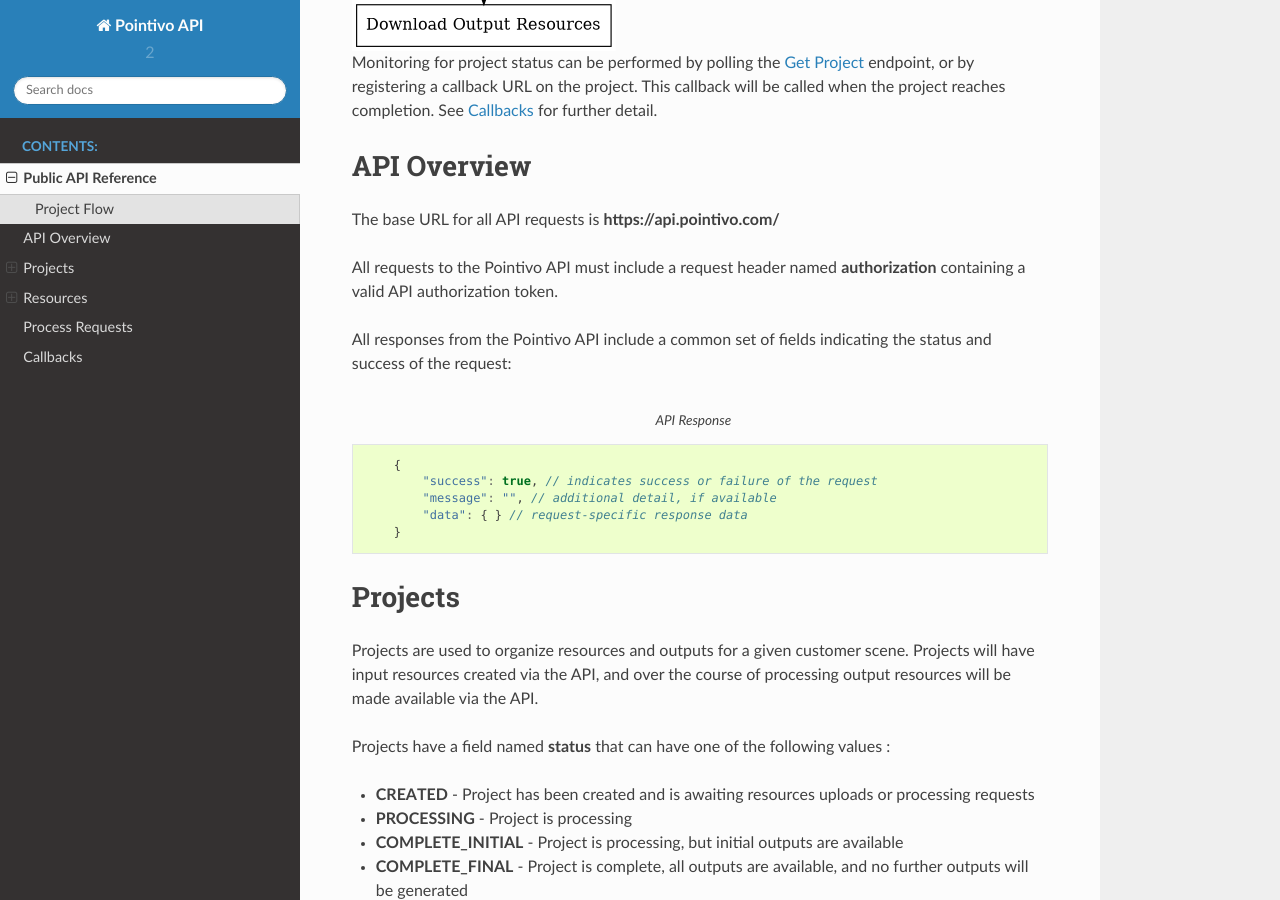
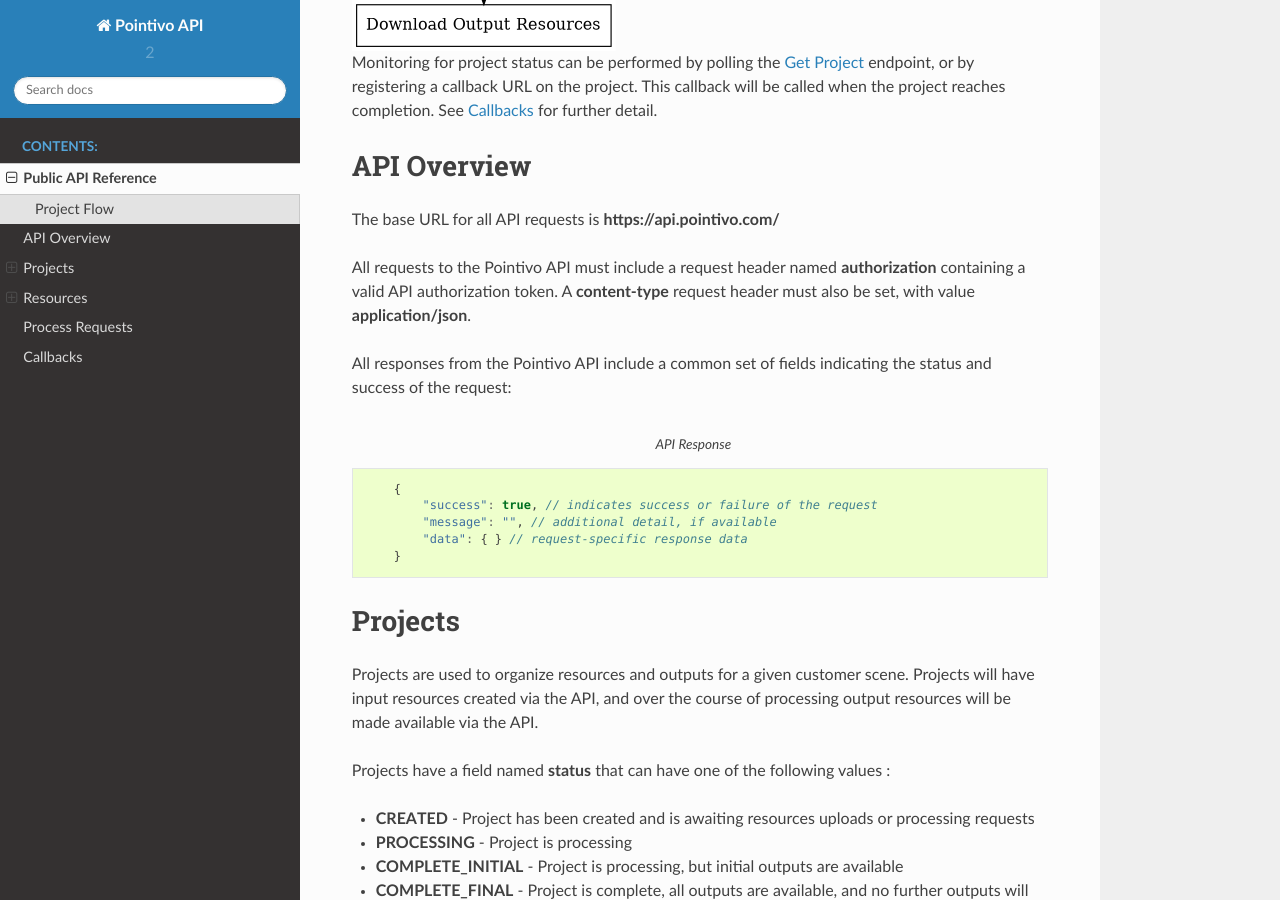
Before and after one commit to Pointivo/APIDocs, a Sphinx documentation site: the page built from docs/reference.rst, in a window 1280 px wide and 900 px high, scrolled down 597 px. Built offline with Sphinx 7.4.7 and the Read the Docs theme 2.0.0, drawn with Linux system fonts in a browser that asks for light colours; some of the changed text lies outside the part shown.

Commit message:
add content-type header

```diff
--- a/docs/reference.rst
+++ b/docs/reference.rst
@@ -38,7 +38,7 @@ API Overview
 
 The base URL for all API requests is **https://api.pointivo.com/**
 
-All requests to the Pointivo API must include a request header named **authorization** containing a valid API authorization token.
+All requests to the Pointivo API must include a request header named **authorization** containing a valid API authorization token.   A **content-type** request header must also be set, with value **application/json**.
 
 All responses from the Pointivo API include a common set of fields indicating the status and success of the request:
 
@@ -207,7 +207,7 @@ The Pointivo API handles a defined set of resource types, each given a unique id
 
 .. Point clouds are supported in ASCII and binary PLY format, and in LAS format.
 
-.. A region of interest within the point cloud can be specified by providing a **metaData.regionOfInterest** field in the resource object.   The content of this field must be a GEOJSON Polygon or MultiPolygon object :
+.. A region of interest within the point cloud can be specified by providing a **metadata.regionOfInterest** field in the resource object.   The content of this field must be a GEOJSON Polygon or MultiPolygon object :
 
 .. .. code-block:: javascript
     :caption: API Request
@@ -216,7 +216,7 @@ The Pointivo API handles a defined set of resource types, each given a unique id
 ..      "name": "Pointcloud Resource",
 ..      "description": "Description",
 ..      "type": "POINT_DENSE",
-..      "metaData": {
+..      "metadata": {
 ..        "regionOfInterest": {
 ..          "type": "Polygon",
 ..          "coordinates": [
@@ -244,7 +244,7 @@ The only required field in the create resource endpoint is **resourceType**.
             "name": "Pointcloud Resource",
             "description": "Description"
             "type": "POINT_DENSE" // Point Cloud resource type
-            "metaData": {} // optional resource metadata
+            "metadata": {} // optional resource metadata
         }
 
 The response will include the newly created resource, including its assigned id.  This resource id will be needed for all subsequent API calls which reference this resource.
@@ -261,7 +261,7 @@ The response will include the newly created resource, including its assigned id.
                 "description": "Description",
                 "type": "POINT_DENSE",
                 "flowType": "IN",
-                "metaData": {},
+                "metadata": {},
                 "status": "OK",
             },
             "uploadUrl": "https://upload.here"
@@ -294,7 +294,7 @@ This call returns all resources associated with a project.
                     "description": "",
                     "type": "POINT_DENSE",
                     "flowType": "IN",
-                    "metaData": {},
+                    "metadata": {},
                     "status": "OK",
                     "downloadUrl": "https://download.url"
                 },
@@ -304,7 +304,7 @@ This call returns all resources associated with a project.
                     "description": "",
                     "type": "GEOJSON",
                     "flowType": "OUT",
-                    "metaData": {},
+                    "metadata": {},
                     "status": "OK",
                     "downloadUrl": "https://download.url"
                 }
@@ -368,7 +368,7 @@ If a callback is defined for a project, the callback will be invoked once the pr
               "description": "",
               "type": "POINT_DENSE",
               "flowType": "IN",
-              "metaData": {},
+              "metadata": {},
               "status": "OK",
               "downloadUrl": "https://download.url"
             },
@@ -378,7 +378,7 @@ If a callback is defined for a project, the callback will be invoked once the pr
               "description": "",
               "type": "GEOJSON",
               "flowType": "OUT",
-              "metaData": {},
+              "metadata": {},
               "status": "OK",
               "downloadUrl": "https://download.url"
             }
```
Also changed, not shown: 1 other file.
